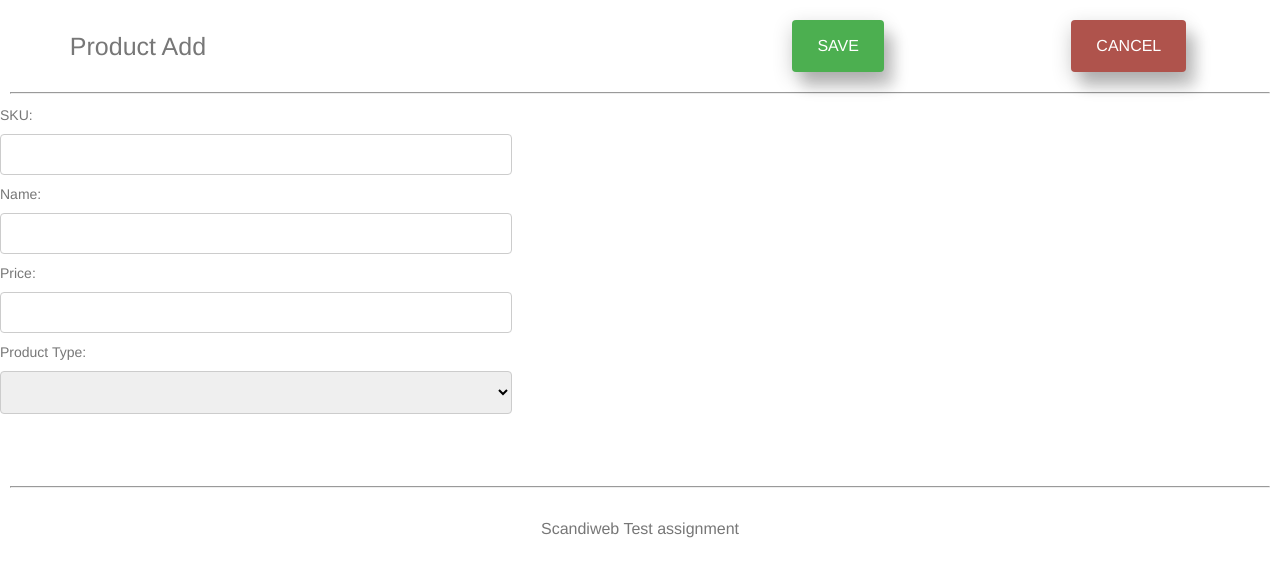
After one commit to ImranLokmic/FIN-Webpage-scandiweb, a PHP site: page /add-product.php in a window 1280 px wide. The commit adds this page. Shown: the top 577 px of the page. Run offline with PHP 8.4, Linux system fonts and the light colour scheme.

Commit message:
Add files via upload

```diff
--- /dev/null
+++ b/add-product.php
@@ -0,0 +1,50 @@
+<!DOCTYPE html>
+<html>
+<head>
+<link rel="stylesheet" href="css/add.css">
+<script src="https://ajax.googleapis.com/ajax/libs/jquery/3.6.3/jquery.min.js"></script>
+<script src="js/display.js"></script>
+<title>Scandiweb :)</title>
+</head>
+<body>
+
+<div class="container">
+
+<div class="header">
+
+<div id="title">Product Add</div>
+<div id="add-product-btn-cont"><div id="add-product-btn"><a onclick="adding_db()">SAVE</a></div></div>
+<div id="delete-product-btn-cont"><a href="index.php">CANCEL</a></div>
+
+</div>
+
+<hr />
+<form id="product_form" action="php/insert.php" method="post">
+  <label for="sku" id="lsku">SKU:</label>
+  <input type="text" id="sku" name="sku"><br>
+  <label for="name" id="lname">Name:</label>
+  <input type="text" id="name" name="name"><br>
+  <label for="price" id="lprice">Price:</label>
+  <input type="number" id="price" name="price"><br>
+  <label for="selector" id="lselector">Product Type:</label>
+  <select name="selector" id="selector">
+        <option value="" selected></option>
+        <option value="DVD">Book</option>
+        <option value="Book">DVD</option>
+        <option value="Furniture">Furniture</option>
+      </select>
+  <label for="book" id="lBook">Weight:</label>
+  <input type="number" id="Book" name="book"><br>
+  <label for="dvd" id="lDVD">Size:</label>
+  <input type="number" id="DVD" name="dvd"><br>
+  <label for="furniture" id="lFurniture">HxWxL:</label>
+  <input type="number" id="Furniture" name="furniture"><br>
+</div>
+<hr />
+
+<div class="footer">Scandiweb Test assignment</div>
+
+</div>
+
+</body>
+</html>
--- /dev/null
+++ b/css/add.css
@@ -0,0 +1,145 @@
+html {
+    direction: ltr;
+}
+
+body {
+    background-color: white;
+    color: #777777;
+    font-family: 'Gotham', Helvetica, Arial, Lucida, sans-serif;
+    font-size: 14px;
+    line-height: 22px;
+    margin: 0;
+    margin-top: 20px;
+}
+
+
+@media (max-width: 479px) {
+    body {
+        font-size: 13px;
+    }
+}
+
+hr {
+    margin: 20px 10px 0 10px;
+}
+
+.header {
+    display: grid;
+    grid-template-areas: 'title title title addbtn delbtn';
+}
+
+#title {
+    display: flex;
+    grid-area: title;
+    align-items: center;
+    justify-content: left;
+    padding-left: 10%;
+    font-size: 25px;
+}
+
+#add-product-btn-cont {
+    display: flex;
+    grid-area: addbtn;
+    align-items: center;
+    justify-content: center;
+
+}
+
+#add-product-btn {
+    background-color: #4CAF50;
+    border: none;
+    color: white;
+    padding: 15px 25px;
+    text-align: center;
+    text-decoration: none;
+    display: inline-block;
+    font-size: 16px;
+    border-radius: 4px;
+    box-shadow: 10px 15px 15px 0 rgba(0,0,0,0.2), 0 6px 20px 0 rgba(0,0,0,0.19)
+}
+
+#add-product-btn>a{
+    text-decoration: none;
+    color:white;
+}
+
+#delete-product-btn-cont {
+    display: flex;
+    grid-area: delbtn;
+    align-items: center;
+    justify-content: center;
+}
+
+#delete-product-btn-cont>a{
+    background-color: #af534c;
+    border: none;
+    color: white;
+    padding: 15px 25px;
+    text-align: center;
+    text-decoration: none;
+    display: inline-block;
+    font-size: 16px;
+    border-radius: 4px;
+    box-shadow: 10px 15px 15px 0 rgba(0,0,0,0.2), 0 6px 20px 0 rgba(0,0,0,0.19)
+}
+
+#delete-product-btn {
+    background-color: #af534c;
+    border: none;
+    color: white;
+    padding: 15px 25px;
+    text-align: center;
+    text-decoration: none;
+    display: inline-block;
+    font-size: 16px;
+    border-radius: 4px;
+    box-shadow: 10px 15px 15px 0 rgba(0,0,0,0.2), 0 6px 20px 0 rgba(0,0,0,0.19)
+}
+
+#product_form{
+    width:40%;
+    margin:10px 0px 10px 0px;
+
+}
+
+input[type=text], select {
+    width: 100%;
+    padding: 12px 20px;
+    margin: 8px 0;
+    display: inline-block;
+    border: 1px solid #ccc;
+    border-radius: 4px;
+    box-sizing: border-box;
+  }
+input[type=number], select {
+    width: 100%;
+    padding: 12px 20px;
+    margin: 8px 0;
+    display: inline-block;
+    border: 1px solid #ccc;
+    border-radius: 4px;
+    box-sizing: border-box;
+  }
+
+  input[type=submit] {
+    width: 100%;
+    background-color: #4CAF50;
+    color: white;
+    padding: 14px 20px;
+    margin: 8px 0;
+    border: none;
+    border-radius: 4px;
+    cursor: pointer;
+  }
+
+  input[type=submit]:hover {
+    background-color: #45a049;
+  }
+
+
+
+.footer {
+    padding-top: 30px;
+    text-align: center;
+    font-size: 16px;
+}
--- a/index.php
+++ b/index.php
@@ -19,7 +19,7 @@ $rows=$pdo->query('SELECT id FROM products')->fetchAll(PDO::FETCH_NUM);
 <div class="header">
 
 <div id="title">Product List</div>
-<div id="add-product-btn-cont"><div id="add-product-btn"><a href="addproduct.php">ADD</a></div></div>
+<div id="add-product-btn-cont"><div id="add-product-btn"><a href="add-product.php">ADD</a></div></div>
 <div id="delete-product-btn-cont"><a onclick="deletedb()" id="delete-product-btn">MASS DELETE</a></div>
 
 </div>
@@ -34,7 +34,7 @@ $rows=$pdo->query('SELECT id FROM products')->fetchAll(PDO::FETCH_NUM);
     $unique= $db->displayUnique($i[0]);
     if(!$sku){continue;}else{
 echo '<div class="productdisplay">';
-echo '<input type="checkbox" name="chkbox" value="' . $i[0] . '"/>';
+echo '<input type="checkbox" class="delete-checkbox" name="chkbox" value="' . $i[0] . '"/>';
 echo '<div class="item">'; echo($sku[0]); echo '</div>';
 echo '<div class="item">'; echo($name[0]); echo '</div>';
 echo '<div class="item">'; echo($value[0]); echo '</div>';
--- /dev/null
+++ b/js/display.js
@@ -0,0 +1,22 @@
+$(document).ready(function(){
+$('#lBook').hide();
+$('#Book').hide();
+$('#lDVD').hide();
+$('#DVD').hide();
+$('#lFurniture').hide();
+$('#Furniture').hide();
+$('select').change(function() {
+ $('#lBook').hide();
+$('#Book').hide();
+$('#lDVD').hide();
+$('#DVD').hide();
+$('#lFurniture').hide();
+$('#Furniture').hide();
+  var a = $(this).val();
+  $("#" + a).show();
+  $("#l" + a).show();
+})
+})
+function adding_db(){
+  $("#product_form").submit();
+};
```
Also changed, not shown: php/insert.php (added, +45 -0 lines).
